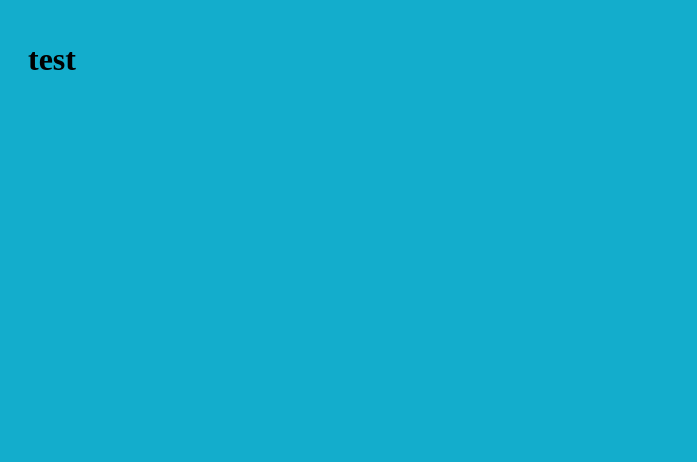
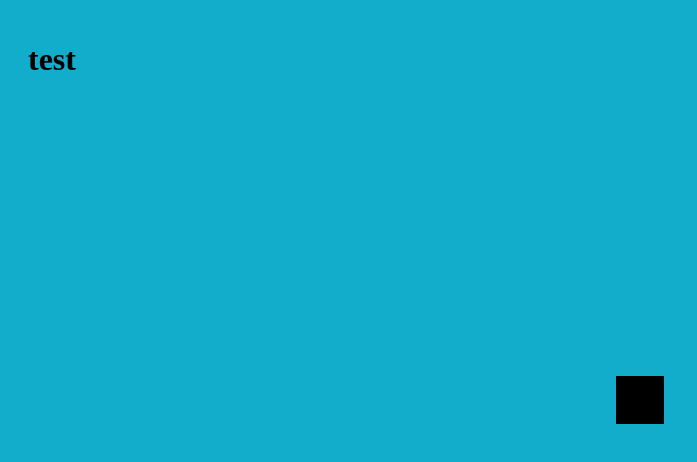
Before and after one commit to FE4902/Eleven-Interactive, a plain HTML site: page Mouse/index.html in a window 1280 px wide. Shown: the whole page, without its empty margins (0-697 px from the left). Drawn offline with Linux system fonts and the light colour scheme.

Commit message:
마우스 따라오는 박스 구현

```diff
--- a/Mouse/index.html
+++ b/Mouse/index.html
@@ -14,21 +14,33 @@
                 font-size: 32px;
                 padding: 20px;
             }
+
+            .box {
+                position: absolute;
+                top: 50%;
+                left: 50%;
+                transform: translate(-50%, -50%);
+                width: 48px;
+                height: 48px;
+                background-color: black;
+            }
         </style>
 
         <script>
             window.onload = () => {
                 const h1 = document.querySelector("h1");
-                console.log(h1);
+                const box = document.querySelector(".box");
 
                 window.addEventListener("mousemove", (event) => {
-                    // console.log(event.pageX, event.pageY);
                     h1.innerText = `x : ${event.pageX}, y : ${event.pageY}`;
+                    box.style.top = event.pageY + "px";
+                    box.style.left = event.pageX + "px";
                 });
             };
         </script>
     </head>
     <body>
         <h1>test</h1>
+        <div class="box"></div>
     </body>
 </html>
```
